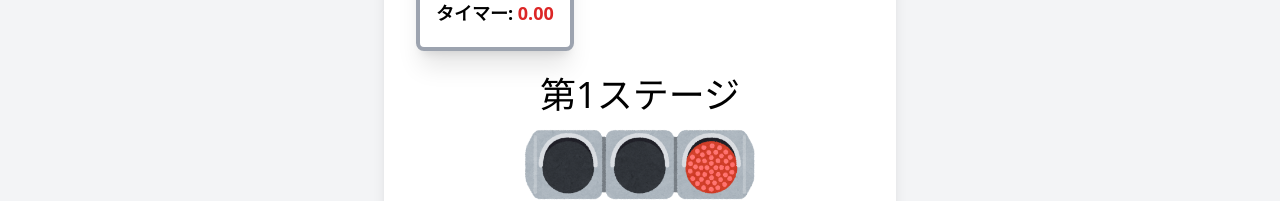
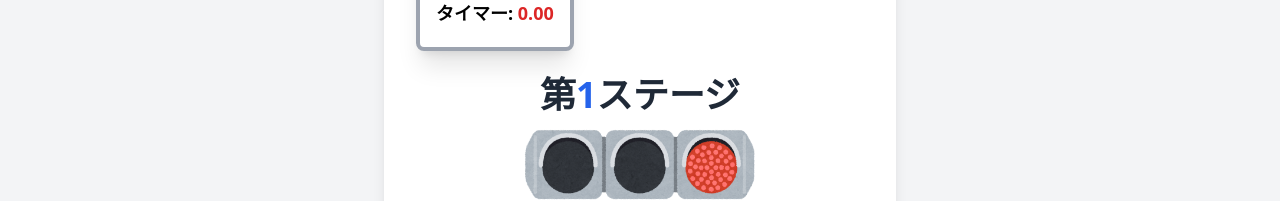
Before and after one commit to noricha-vr/Hackathon00, a SvelteKit app: page /game in a window 1280 px wide. Shown: the part 445-646 px from the top of the page. Built offline with nearby package versions, Linux system fonts and the light colour scheme.

Commit message:
Update stage display in game page

```diff
--- a/src/routes/game/+page.svelte
+++ b/src/routes/game/+page.svelte
@@ -207,7 +207,9 @@
                     </div>
                 </div>
             </div>
-            <div class="text-4xl mb-3">第{stage}ステージ</div>
+            <div class="text-4xl mb-3 font-bold text-gray-800">
+                第<span class="text-blue-600">{stage}</span>ステージ
+            </div>
             <!-- <div>デッドライン: {deadline.toFixed(2)}</div> -->
 
             <div class="text-2xl">
```
